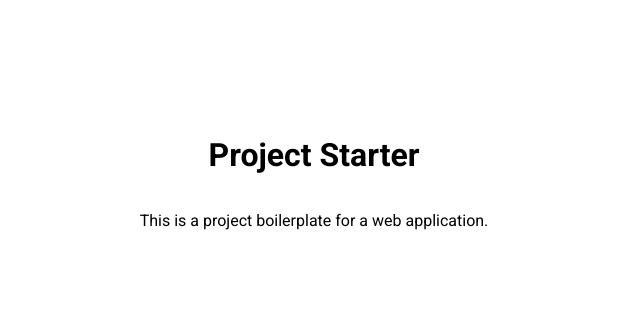
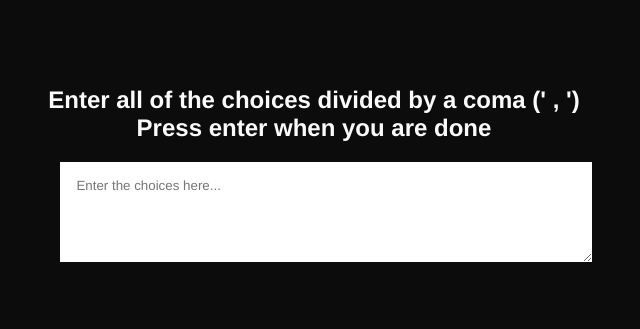
Before and after one commit to dahy14/Html-CSS-Javascript-50-proj, a plain HTML site: page 13. Random Choice Picker/index.html in a window 1280 px wide. Shown: the part 220-549 px from the top of the page, without its empty margins (326-966 px from the left). Drawn offline with Linux system fonts and the light colour scheme.

Commit message:
13. Random Choice Picker

```diff
--- a/13. Random Choice Picker/index.html
+++ b/13. Random Choice Picker/index.html
@@ -4,13 +4,29 @@
     <meta charset="UTF-8" />
     <meta http-equiv="X-UA-Compatible" content="IE=edge" />
     <meta name="viewport" content="width=device-width, initial-scale=1.0" />
-    <title>My Project</title>
+    <title>Random Choice Picker</title>
     <link rel="stylesheet" href="style.css" />
     <!-- <link rel="stylesheet" href="https://cdnjs.cloudflare.com/ajax/libs/font-awesome/6.1.1/css/all.min.css" integrity="sha512-KfkfwYDsLkIlwQp6LFnl8zNdLGxu9YAA1QvwINks4PhcElQSvqcyVLLD9aMhXd13uQjoXtEKNosOWaZqXgel0g==" crossorigin="anonymous" referrerpolicy="no-referrer" /> -->
   </head>
   <body>
-    <h1>Project Starter</h1>
-    <p>This is a project boilerplate for a web application.</p>
+    <div class="container">
+      <h2>
+        Enter all of the choices divided by a coma (' , ')
+        <br />
+        Press enter when you are done
+      </h2>
+      <textarea
+        placeholder="Enter the choices here..."
+        id="textarea"
+        cols="50"
+        rows="5"
+        type="text"
+      ></textarea>
+
+      <div id="tags">
+        <!-- whatever typed will be inserted here -->
+      </div>
+    </div>
     <script src="script.js"></script>
   </body>
 </html>
--- a/13. Random Choice Picker/style.css
+++ b/13. Random Choice Picker/style.css
@@ -5,7 +5,7 @@
 }
 
 body {
-  font-family: "Roboto", sans-serif;
+  font-family: "Helvetica", sans-serif;
 
   height: 100vh;
   display: flex;
@@ -13,4 +13,40 @@ body {
   align-items: center;
   justify-content: center;
   margin: 0;
+
+  background-color: #0c0c0c;
+  color: #fafafa;
 }
+
+.container {
+  /* border: 1px solid #fcf; */
+  padding: 2rem;
+  text-align: center;
+}
+
+#textarea {
+  border: none;
+  display: block;
+  height: 100px;
+  width: 100%;
+  font-family: inherit;
+  padding: 1rem;
+  margin: 0.76rem;
+  margin-bottom: 2rem;
+}
+
+#textarea:focus {
+  outline: none;
+}
+
+.tag {
+  background-color: rgba(234, 234, 234, 0.275);
+  border-radius: 50px;
+  padding: 0.625rem;
+  margin: 0 0.768rem;
+  opacity: 0.5;
+}
+
+.tag.highlight {
+  opacity: 1;
+}
```
Also changed, not shown: 1 other file.
